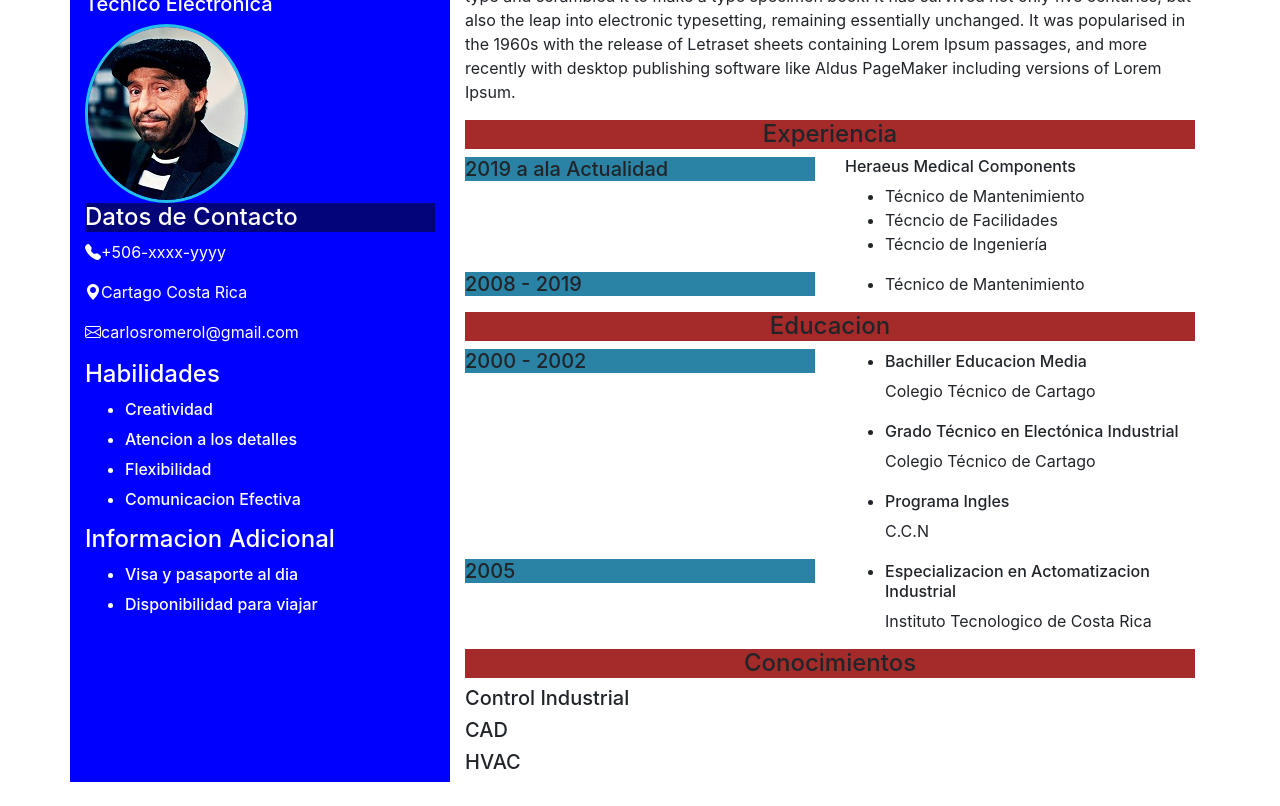
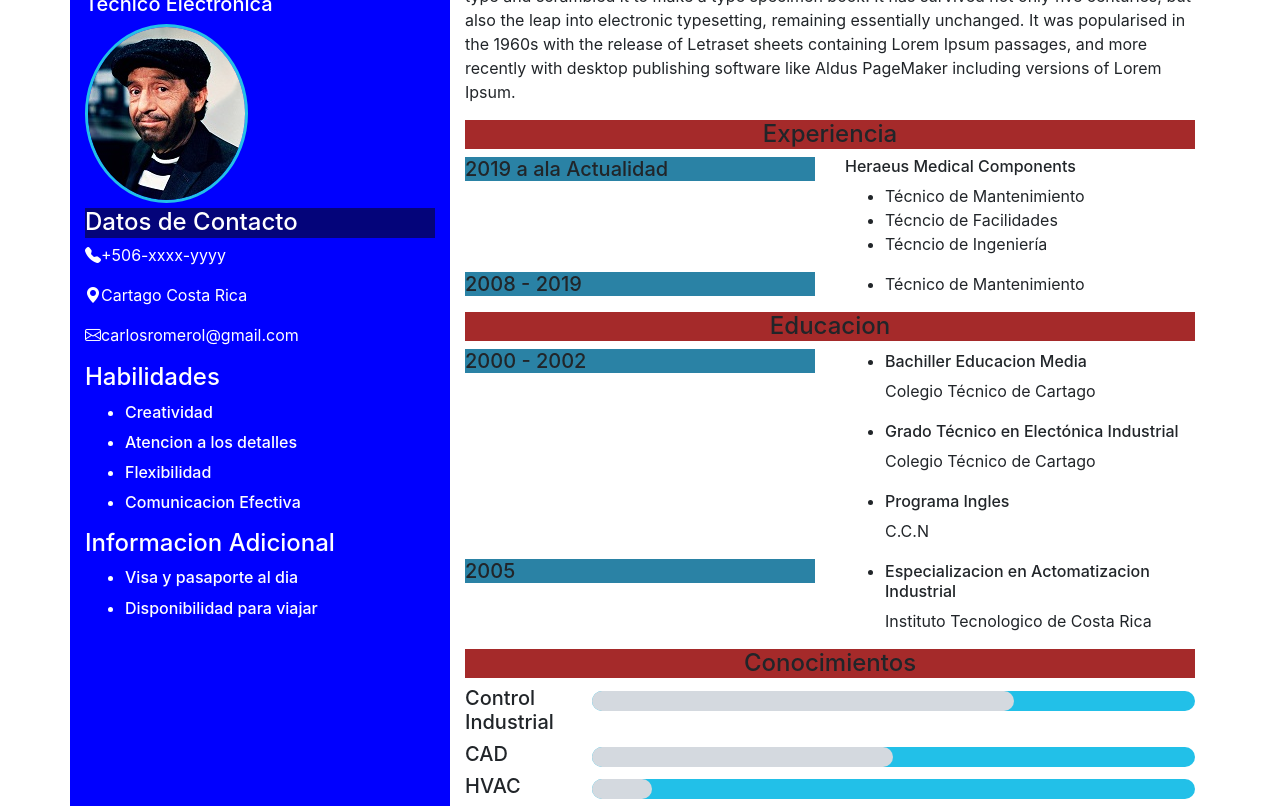
Before and after one commit to romeroc1315/Tarea3_CV, a plain HTML site: page index.html in a window 1280 px wide. Shown: the part 88-894 px from the top of the page. Before the commit the page ends 870 px from the top, so only its background shows below. Drawn offline with nearby package versions, Linux system fonts and the light colour scheme.

Commit message:
arreglar subtittulos

```diff
--- a/index.html
+++ b/index.html
@@ -38,7 +38,6 @@
           </div>
           <div class="colorSubtitulo"><h4>Datos de Contacto</h4></div>
 
-
           <p class="bi bi-telephone-fill">+506-xxxx-yyyy</p>
           <p class="bi bi-geo-alt-fill">Cartago Costa Rica</p>
           <p class="bi bi-envelope">carlosromerol@gmail.com</p>
@@ -58,9 +57,8 @@
         </div>
         <div class="col-sm-8">
           <div>
-
             <p>
-              is simply dummy text of the printing and typesetting industry.
+              Is simply dummy text of the printing and typesetting industry.
               Lorem Ipsum has been the industry's standard dummy text ever since
               the 1500s, when an unknown printer took a galley of type and
               scrambled it to make a type specimen book. It has survived not
@@ -127,9 +125,38 @@
             </div>
           </div>
           <div><h4 class="text-center color1">Conocimientos</h4></div>
-          <h5>Control Industrial</h5>
-          <h5>CAD</h5>
-          <h5>HVAC</h5>
+          <div class="row">
+            <di class="col-lg-2 col-sm-1">
+              <h5>Control Industrial</h5>
+            </di>
+            <di class="col-lg-10 col-sm-11">
+              <div class="bar">
+                <div class="porcentaje"></div>
+              </div>
+            </di>
+          </div>
+
+          <div class="row">
+            <di class="col-lg-2 col-sm-1">
+              <h5>CAD</h5>
+            </di>
+            <di class="col-lg-10 col-sm-11">
+              <div class="bar">
+                <div class="porcentaje2"></div>
+              </div>
+            </di>
+          </div>
+
+          <div class="row">
+            <di class="col-lg-2 col-sm-1">
+              <h5>HVAC</h5>
+            </di>
+            <di class="col-lg-10 col-sm-11">
+              <div class="bar">
+                <div class="porcentaje3"></div>
+              </div>
+            </di>
+          </div>
         </div>
       </div>
     </div>
--- a/styles/cv.css
+++ b/styles/cv.css
@@ -1,22 +1,23 @@
-
-
-.color1{
+.color1 {
   background-color: brown;
 }
 
-.color2{
+.color2 {
   background-color: rgb(42, 130, 165);
 }
 
-.colorIz{
+.colorIz {
   background-color: blue;
   color: white;
 }
 
-.colorSubtitulo{
+.colorSubtitulo {
+  height: 30px;
+  width: 100%;
   background-color: rgb(4, 4, 122);
   color: white;
-    width: 100%;
+  margin-top: 5px;
+  margin-bottom: 5px;
 }
 
 .bar {
@@ -32,10 +33,32 @@
   height: 20px;
   background-color: #d4d9df;
   border-radius: 10px;
+}
 
+.porcentaje2 {
+  width: 50%;
+  height: 20px;
+  background-color: #d4d9df;
+  border-radius: 10px;
+}
+
+.porcentaje3 {
+  width: 10%;
+  height: 20px;
+  background-color: #d4d9df;
+  border-radius: 10px;
 }
 
 .img-fluid {
   border-radius: 50%;
   border: 3px solid #22c0e8;
 }
+
+.column-knowlage {
+  height: 50px;
+  width: 100%;
+  background-color: #22c0e8;
+  border-radius: 10px;
+  margin-top: 5px;
+  margin-left: 15px;
+}
```
Lines whose indentation alone changed are shown as unchanged.
